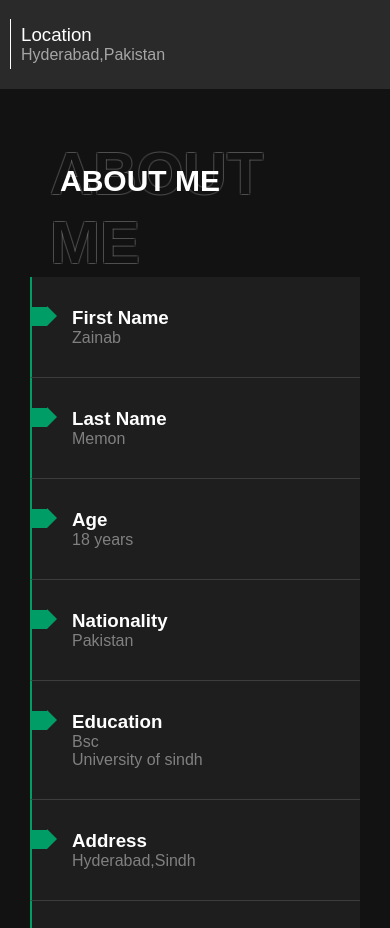
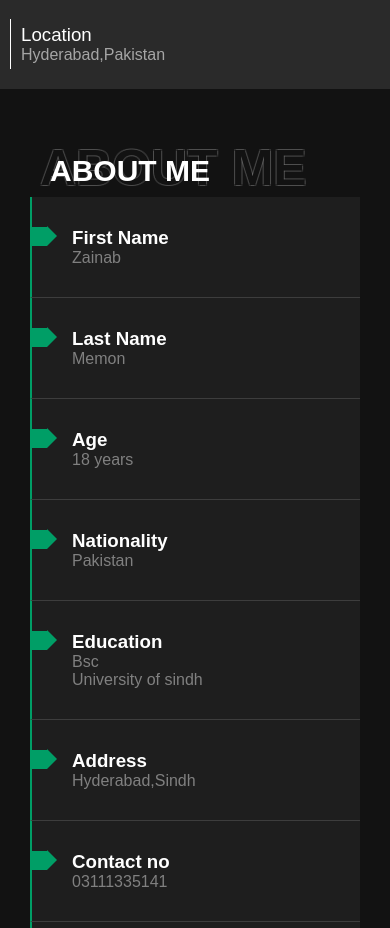
Before and after one commit to ZainabMemon12/my-portfolio, a website: page public/index.html in a window 390 px wide. Shown: the part 880-1808 px from the top of the page. Drawn offline with nearby package versions, Linux system fonts and the light colour scheme; a web font is replaced by a local one.

Commit message:
updated11

```diff
--- a/public/style.css
+++ b/public/style.css
@@ -1227,11 +1227,17 @@ section {
     grid-template-columns: repeat(auto-fit, minmax(350px, 1fr));
 
       }
+      .heading2{
+        margin-left: 10px;
+    }
 }
 
 @media (max-width : 414px) {
     .headings1 {
         width: 350px;
+        margin-left: 10px;
+    }
+    .heading2{
         margin-left: 10px;
     }
 /*
@@ -1261,11 +1267,18 @@ section {
     }
 
     .heading2 {
-        margin-left: 20px;
+        margin-left: 10px;
     }
 
     .heading3 h1 {
         font-size: 80px;
+    }
+    .heading2 h1 {
+        font-size: 50px;
+    }
+    .heading2 h2 {
+        top: 15px;
+        font-size: 30px;
     }
 
     .heading3 h2 {
@@ -1316,6 +1329,9 @@ section {
         .headings1{
             width: 300px;
         }
+        .heading2{
+            margin-left: 10px;
+        }
 }
 
 @media (max-width : 344px) {
```
Also changed, not shown: public/WhatsApp Image 2024-11-21 at 20.36.00_869a027d.jpg.
